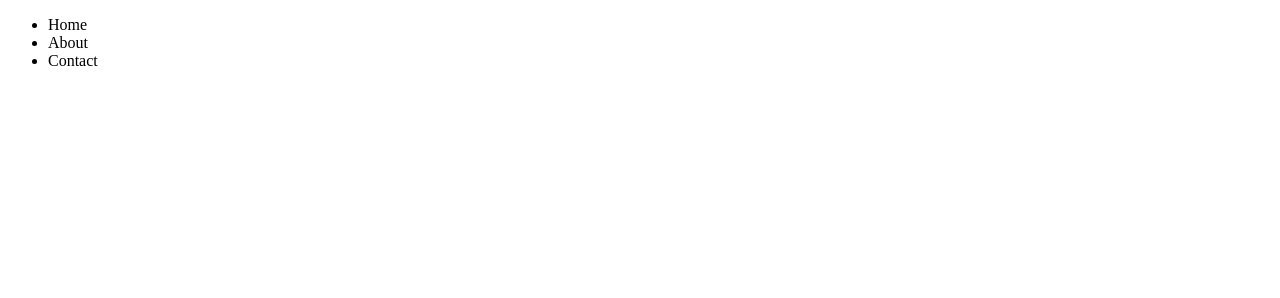
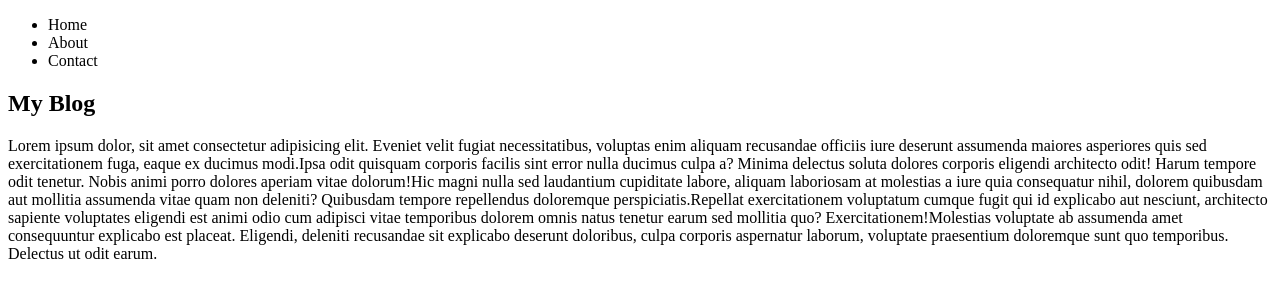
Before and after one commit to staff2277/alx-intermediate-frontend, a plain HTML site: page 0x00-semantic_html/0-index.html in a window 1280 px wide. Drawn offline with Linux system fonts and the light colour scheme.

Commit message:
Add main content structure with blog article and section

```diff
--- a/0x00-semantic_html/0-index.html
+++ b/0x00-semantic_html/0-index.html
@@ -13,5 +13,13 @@
             </ul>
         </nav>
     </header>
+    <main>
+        <article>
+            <h1>My Blog</h1>
+            <section>
+                <p><span>Lorem ipsum dolor, sit amet consectetur adipisicing elit. Eveniet velit fugiat necessitatibus, voluptas enim aliquam recusandae officiis iure deserunt assumenda maiores asperiores quis sed exercitationem fuga, eaque ex ducimus modi.</span><span>Ipsa odit quisquam corporis facilis sint error nulla ducimus culpa a? Minima delectus soluta dolores corporis eligendi architecto odit! Harum tempore odit tenetur. Nobis animi porro dolores aperiam vitae dolorum!</span><span>Hic magni nulla sed laudantium cupiditate labore, aliquam laboriosam at molestias a iure quia consequatur nihil, dolorem quibusdam aut mollitia assumenda vitae quam non deleniti? Quibusdam tempore repellendus doloremque perspiciatis.</span><span>Repellat exercitationem voluptatum cumque fugit qui id explicabo aut nesciunt, architecto sapiente voluptates eligendi est animi odio cum adipisci vitae temporibus dolorem omnis natus tenetur earum sed mollitia quo? Exercitationem!</span><span>Molestias voluptate ab assumenda amet consequuntur explicabo est placeat. Eligendi, deleniti recusandae sit explicabo deserunt doloribus, culpa corporis aspernatur laborum, voluptate praesentium doloremque sunt quo temporibus. Delectus ut odit earum.</span></p>
+            </section>
+        </article>
+    </main>
 </body>
 </html>
```
